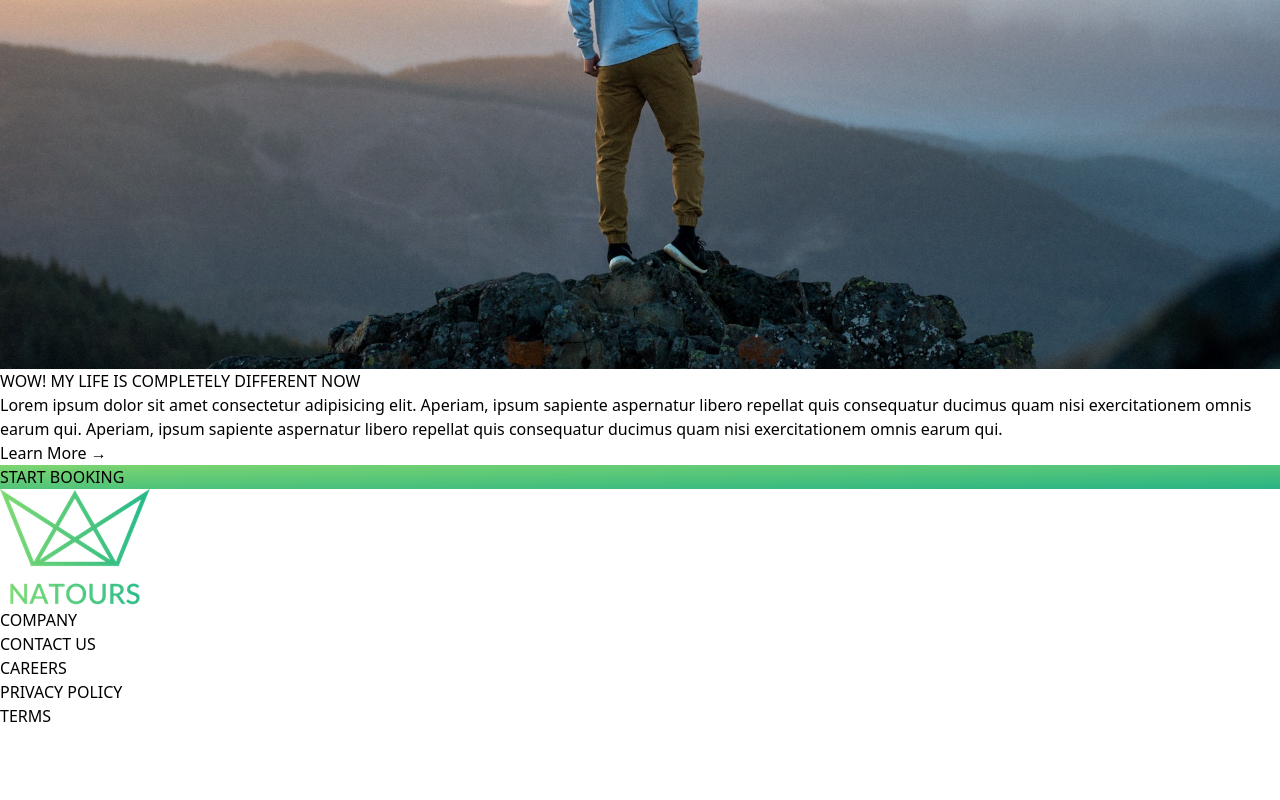
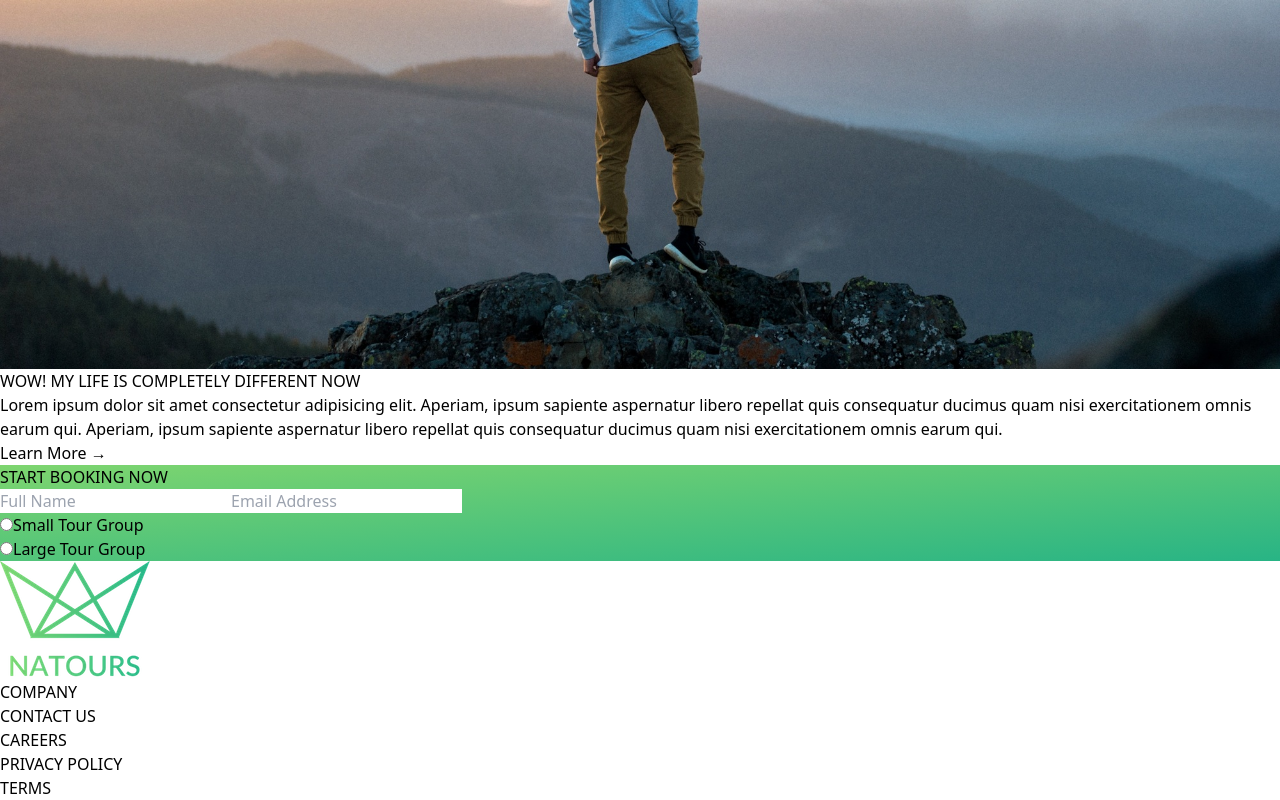
Before and after one commit to Emmanuel-Anaba/NATOURS-React, a React (Vite) app: page / in a window 1280 px wide. Shown: the part 3363-4163 px from the top of the page. Before the commit the page ends 4091 px from the top, so only its background shows below. Built offline with nearby package versions, Linux system fonts and the light colour scheme.

Commit message:
still on the booking section

```diff
--- a/src/assets/css/index.css
+++ b/src/assets/css/index.css
@@ -13,10 +13,16 @@
     @apply rounded-full px-8 py-[10px] m-auto md:hover:scale-110 cursor-pointer;
   }
   .section-heading {
-    @apply text-center font-semibold text-gradient text-xl md:text-2xl lg:text-3xl ls-vsm;
+    @apply font-semibold text-gradient text-xl md:text-2xl lg:text-3xl ls-vsm;
   }
   .line-link {
     @apply text-[#55c57a] border-b-[1px] border-[#55c57a];
+  }
+  input {
+    accent-color: rgba(40, 180, 133, 1);
+  }
+  .form-element {
+    @apply block w-full p-2 rounded-md;
   }
   #book {
     background: linear-gradient(
@@ -24,6 +30,24 @@
       rgba(126, 213, 111, 1),
       rgba(40, 180, 133, 1)
     );
+  }
+  #book .myContainer {
+    background-image: linear-gradient(
+        105deg,
+        rgba(255, 255, 255, 0.9) 0%,
+        rgba(255, 255, 255, 0.9) 55%,
+        transparent 55%
+      ),
+      url(../img/nat-10.jpg);
+  }
+  @media screen and (max-width: 640px) {
+    #book .myContainer {
+      background-image: linear-gradient(
+          rgba(255, 255, 255, 0.9),
+          rgba(255, 255, 255, 0.9)
+        ),
+        url(../img/nat-10.jpg);
+    }
   }
   header {
     background: linear-gradient(
--- a/src/sections/About.jsx
+++ b/src/sections/About.jsx
@@ -32,7 +32,7 @@ const About = () => {
 
   return (
     <section id="about" className="py-8 lg:py-20 bg-[#f7f7f7]">
-      <p className="section-heading pb-8">
+      <p className="section-heading text-center pb-8">
         EXCITING TOURS FOR ADVENTUROUS PEOPLE
       </p>
       <div className="myContainer grid md:grid-cols-5 gap-8">
@@ -48,7 +48,7 @@ const About = () => {
           {imgs.map((item) => (
             <img
               key={imgs.indexOf(item)}
-              className={`mx-auto w-full md:w-fit rounded-lg md:absolute lg:hover:scale-110 lg:outline-offset-8 shadow-2xl lg:hover:outline lg:hover:outline-4 md:hover:outline-[#55c57a] md:hover:z-50 ${item.position}`}
+              className={`mx-auto w-full md:w-fit rounded-lg md:absolute lg:hover:scale-110 lg:outline-offset-8 shadow-2xl lg:hover:outline lg:hover:outline-4 lg:hover:outline-[#55c57a] lg:hover:z-50 ${item.position}`}
               src={item.image}
               alt={`Photo ${imgs.indexOf(item) + 1}`}
             />
--- a/src/sections/Book.jsx
+++ b/src/sections/Book.jsx
@@ -1,9 +1,39 @@
 const Book = () => {
+  const formFields = [
+    {
+      label: "Full Name",
+      type: "text",
+    },
+    {
+      label: "Email Address",
+      type: "email",
+    },
+  ];
+
+  const radio = ["Small Tour Group", "Large Tour Group"];
+
   return (
     <section id="book" className="py-20">
-      <div className="myContainer bg-white grid md:grid-cols-2">
-        <form className="">
-          <p className="section-heading">START BOOKING</p>
+      <div
+        className="myContainer lg:w-9/12 grid md:grid-cols-2 rounded-lg bg-center bg-cover overflow-hidden shadow-2xl bg-blend-screen">
+        <form action="#" className="p-8 md:p-12 grid gap-12">
+          <p className="section-heading text-left">START BOOKING NOW</p>
+          {formFields.map(({ label, type }) => (
+            <input
+              key={label}
+              placeholder={label}
+              name={label.replaceAll(" ", "")}
+              id={label.replaceAll(" ", "")}
+              className="form-element"
+              type={type}
+            />
+          ))}
+          {radio.map((item) => (
+            <div key={item} className="flex gap-4">
+              <input type="radio" id={item.replaceAll(" ", "")} name="group" />
+              <label>{item}</label>
+            </div>
+          ))}
         </form>
       </div>
     </section>
--- a/src/sections/Features.jsx
+++ b/src/sections/Features.jsx
@@ -3,6 +3,7 @@ import Card from "../components/Card";
 const Features = () => {
   const cards = [
     {
+      icon: "", // I'll ion-icon or react-icon or any svg here
       h: "EXPLORE THE WORLD",
       p: "Lorem ipsum dolor sit amet consectetur adipisicing elit. Aperiam, ipsum sapiente aspernatur.",
     },
@@ -25,7 +26,7 @@ const Features = () => {
 
   return (
     <section id="features" className="py-20">
-      <div className="myContainer grid md:grid-cols-4 gap-8 md:gap-12">
+      <div className="myContainer grid md:grid-cols-4 gap-8 lg:gap-12">
         {cards.map(({ icon, h, p }) => (
           <Card
             key={h}
--- a/src/sections/Stories.jsx
+++ b/src/sections/Stories.jsx
@@ -31,11 +31,11 @@ const Stories = () => {
         <source src={vid2} type="video/webm" />
       </video>
       <div className="myContainer grid gap-16 py-20">
-        <p className="section-heading">WE MAKE PEOPLE GENUINELY HAPPY</p>
+        <p className="section-heading text-center">WE MAKE PEOPLE GENUINELY HAPPY</p>
         {stories.map(({ h, p, img, name }) => (
           <Card
             key={h}
-            className="bg-[rgba(255,255,255,0.6)] shadow-xl p-8 rounded-lg grid grid-flow-col gap-8 place-items-center w-4/6 mx-auto">
+            className="bg-[rgba(255,255,255,0.6)] shadow-xl p-8 rounded-lg grid grid-flow-col gap-8 place-items-center md:w-5/6 lg:w-4/6 mx-auto">
             <div className="w-32 h-32 rounded-full grid place-items-center overflow-hidden cursor-pointer relative">
               <img
                 className="w-32 h-32 duration-700 scale-150 hover:scale-100 hover:blur-sm"
--- a/src/sections/Tours.jsx
+++ b/src/sections/Tours.jsx
@@ -47,22 +47,22 @@ const Tours = () => {
   ];
 
   return (
-    <section id="tours" className="py-20 grid gap-16">
-      <p className="section-heading">
+    <section id="tours" className="py-12 md:py-20 grid gap-16">
+      <p className="section-heading text-center">
         MOST POPULAR TOURS
       </p>
-      <div className="myContainer grid md:grid-cols-3 gap-12 md:gap-20 text-[#777]">
+      <div className="myContainer grid md:grid-cols-3 gap-8 lg:gap-16 text-[#777]">
         {cards.map(({ h, p, price, bg, bgImg }) => (
           <Card
             key={h}
-            className={`text-center shadow-2xl overflow-hidden rounded-lg md:hover:scale-105`}>
+            className={`text-center shadow-2xl overflow-hidden rounded-lg md:hover:scale-105 my-auto`}>
             <div
               className="h-48 bg-center bg-cover bg-blend-screen text-white relative"
               style={{
                 backgroundImage: `${bg}, url(${bgImg})`,
               }}>
               <p
-                className="text-2xl p-2 absolute bottom-0 right-0 rounded-tl-lg"
+                className="lg:text-2xl p-2 absolute bottom-0 right-0 rounded-tl-lg"
                 style={{
                   backgroundImage: bg,
                 }}>
@@ -80,7 +80,7 @@ const Tours = () => {
             <div className="py-8 grid gap-4" style={{ background: bg }}>
               <p className="text-white">
                 ONLY <br />
-                <span className="text-4xl font-medium">${price}</span>
+                <span className="md:text-3xl lg:text-4xl font-medium">${price}</span>
               </p>
               <button className="bg-white btn">BOOK NOW</button>
             </div>
```
